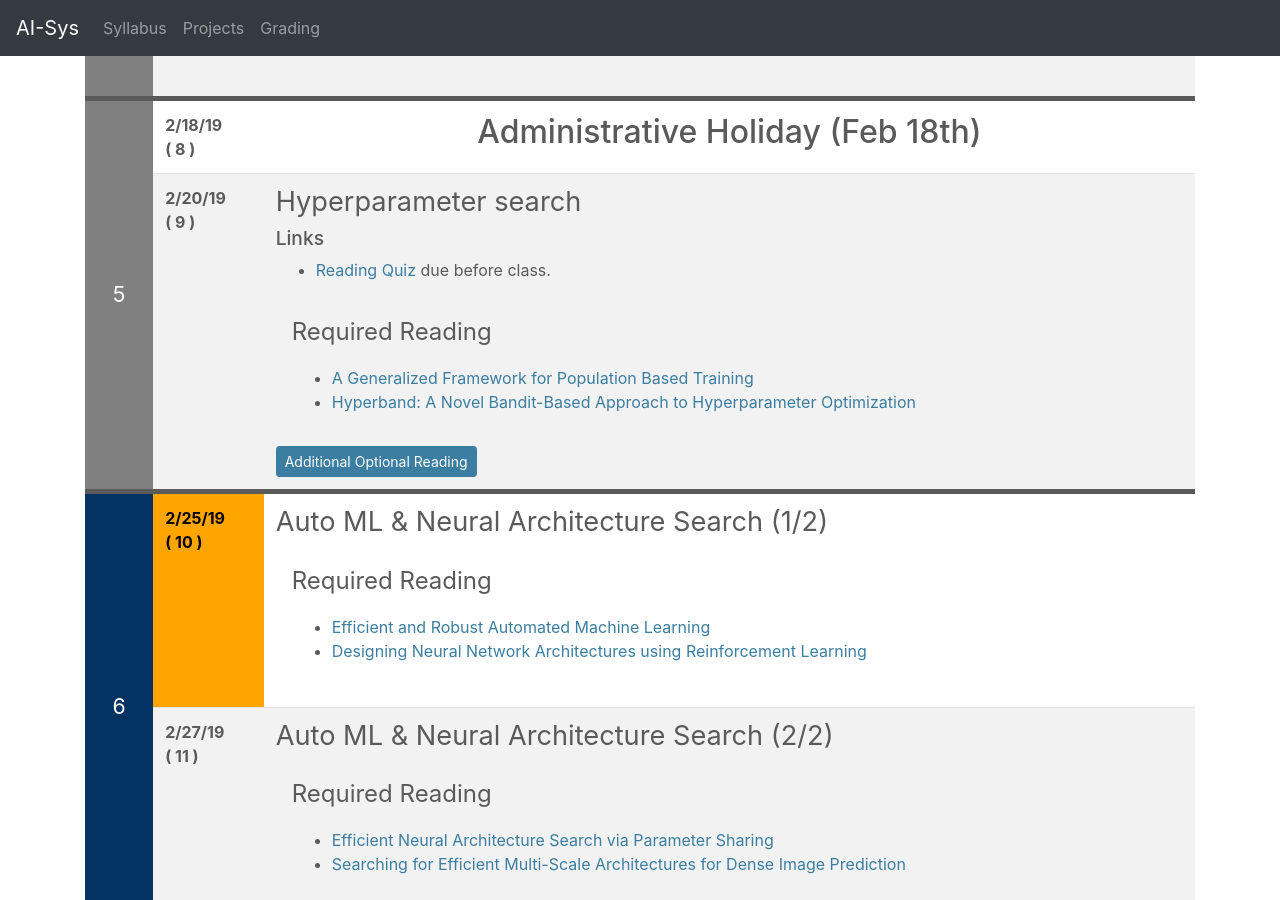
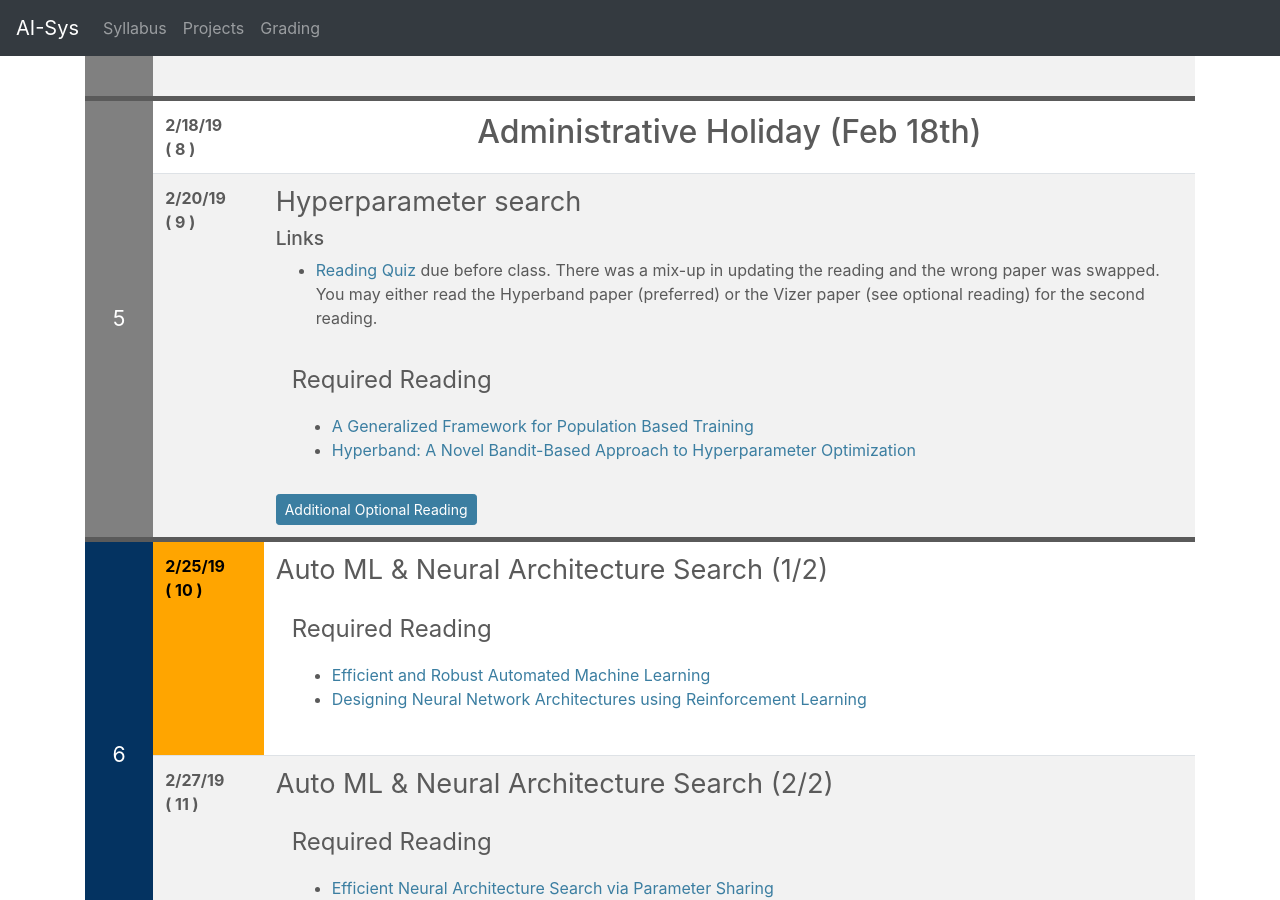
Before and after one commit to ucbrise/cs294-ai-sys-sp19, a Jekyll site: the page built from index.md, in a window 1280 px wide and 900 px high, scrolled down 3689 px. Built offline with Jekyll 4.4.1, drawn with Linux system fonts in a browser that asks for light colours; nearby versions of some CDN libraries; our own code applies the rules of GitHub Pages for plain Markdown files.

Commit message:
adding a reading note

```diff
--- a/index.md
+++ b/index.md
@@ -365,8 +365,11 @@ If you find some of the reading confusing and want a more gentle introduction, t
 {% include syllabus_entry %}
 ## Hyperparameter search
 
+
+
 ### Links
-* [Reading Quiz](https://goo.gl/forms/z7CcNYyXD9rL67pI2) due before class.
+* [Reading Quiz](https://goo.gl/forms/z7CcNYyXD9rL67pI2) due before class.  There was a mix-up in updating the reading and the wrong paper was swapped.  You may either read the Hyperband paper (preferred) or the Vizer paper (see optional reading) for the second reading.
+
 
 <div class="summary" markdown="1"> </div>
 <div class="reading">
```
